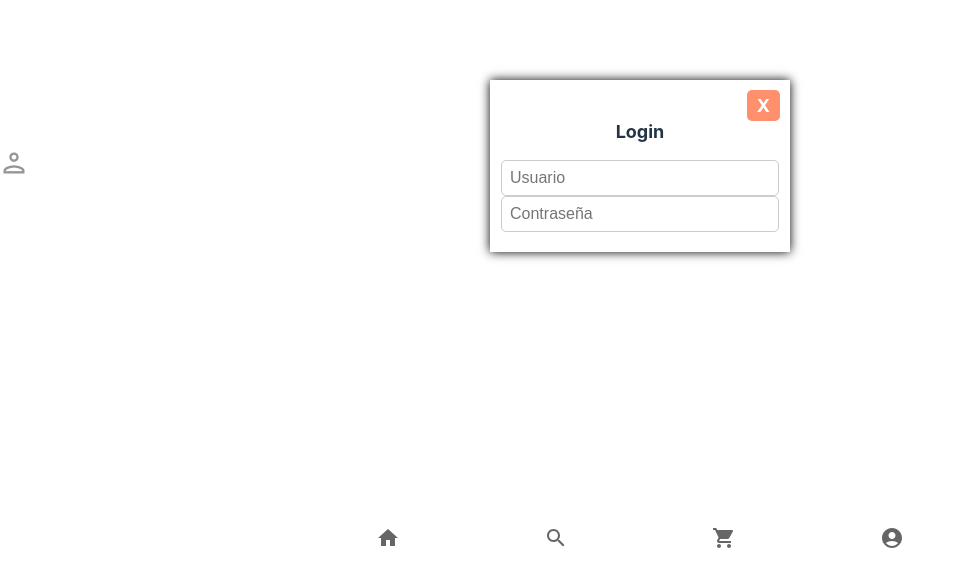
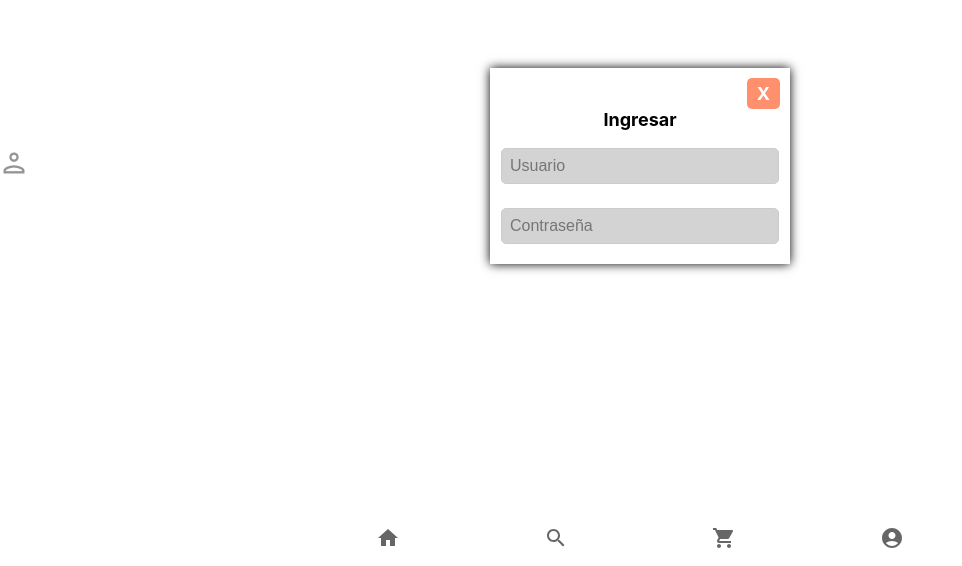
Before and after one commit to alexmeneses1996/devShop, a React (Vite) app: page /Modal in a window 1280 px wide. Shown: the part 234-800 px from the top of the page, without its empty margins (0-962 px from the left). Built offline with nearby package versions, Linux system fonts and the light colour scheme.

Commit message:
nuevos cambios

```diff
--- a/src/components/Modal.jsx
+++ b/src/components/Modal.jsx
@@ -8,7 +8,7 @@ export default function Modal({ close, content }) {
   return (
     <ModalBackArea onClick={close}>
       <ModalArea onClick={(e) => e.stopPropagation()}>
-        <Title> Login </Title>
+        <Title> Ingresar </Title>
         <BtnClose onClick={close}> X </BtnClose>
 
         {/* Inputs de usuario y contraseña */}
@@ -18,6 +18,7 @@ export default function Modal({ close, content }) {
             value={username}
             onChange={(e) => setUsername(e.target.value)}
           />
+          <br/>
           <Input
             type="password"
             placeholder="Contraseña"
@@ -71,6 +72,7 @@ const Title = styled.p`
   text-align: center;
   font-size: 18px;
   font-weight: bold;
+  color: #000;
   margin-bottom: 15px;
 `;
 
@@ -108,4 +110,6 @@ const Input = styled.input`
   border-radius: 5px;
   outline: none;
   font-size: 16px;
+  background-color: #d3d3d3;
+  color: #000;
 `;
```
